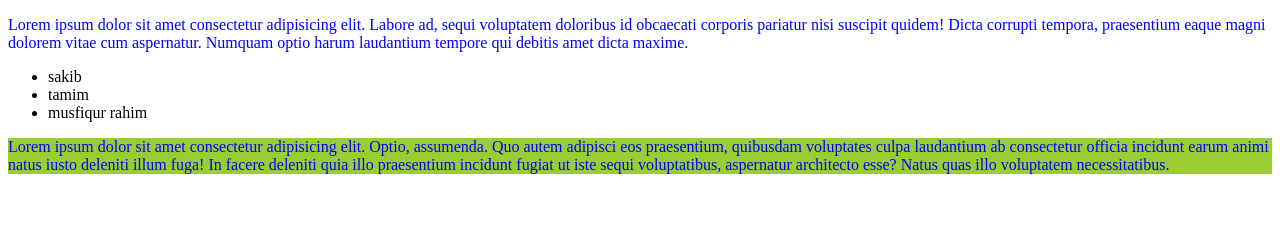
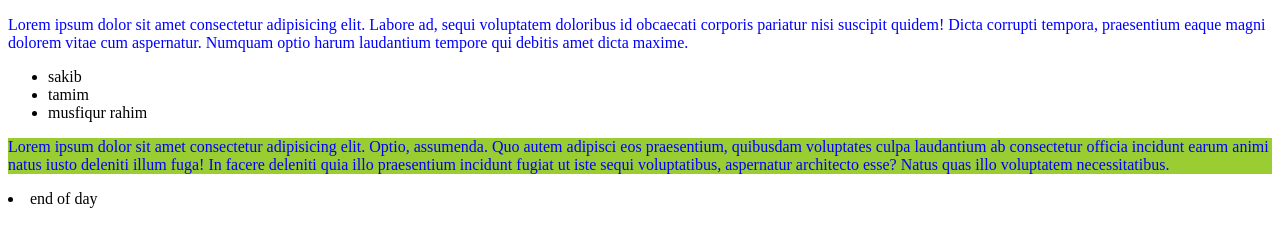
Before and after one commit to Ayman175/ayman-3rd-repo, a plain HTML site: page index.html in a window 1280 px wide. Drawn offline with Linux system fonts and the light colour scheme.

Commit message:
Update index.html

```diff
--- a/index.html
+++ b/index.html
@@ -23,6 +23,7 @@
             praesentium, quibusdam voluptates culpa laudantium ab consectetur officia incidunt earum animi natus iusto
             deleniti illum fuga! In facere deleniti quia illo praesentium incidunt fugiat ut iste sequi voluptatibus,
             aspernatur architecto esse? Natus quas illo voluptatem necessitatibus.</p>
+        <li>end of day</li>
     </div>
 </body>
 
```
